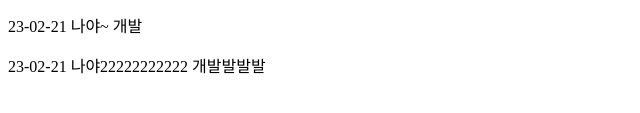
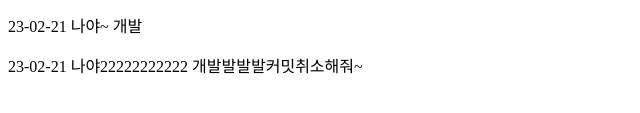
Before and after one commit to rimurang/test, a plain HTML site: page index.html in a window 1280 px wide. Shown: the part 275-388 px from the top of the page, without its empty margins (0-640 px from the left). Drawn offline with Linux system fonts and the light colour scheme.

Commit message:
커밋취소 테스트 두번째

```diff
--- a/index.html
+++ b/index.html
@@ -16,7 +16,7 @@
     <p>야야야야야야 개발</p>
     <p>다른 팀원이 작업함!!! 개발</p>
     <p>23-02-21 나야~ 개발</p>
-    <p>23-02-21 나야22222222222 개발발발발</p>
+    <p>23-02-21 나야22222222222 개발발발발커밋취소해줘~</p>
 
 </body>
 </html>
```
